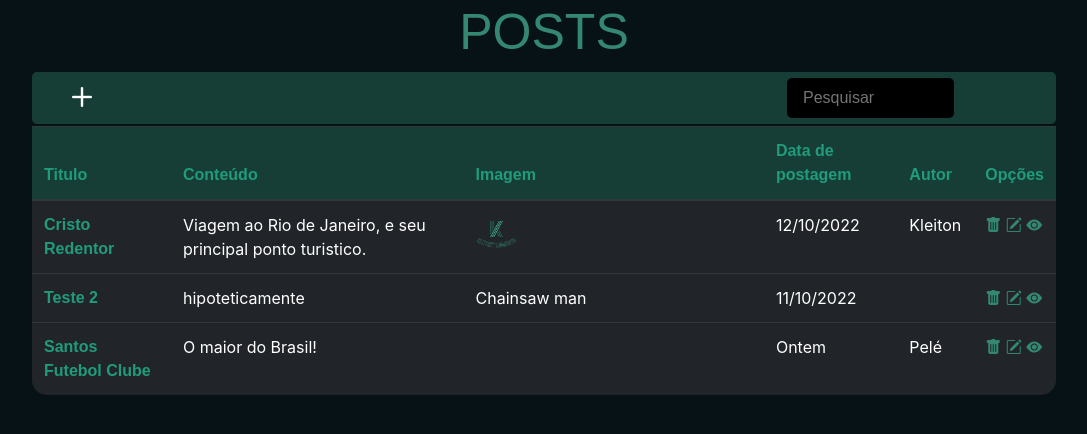
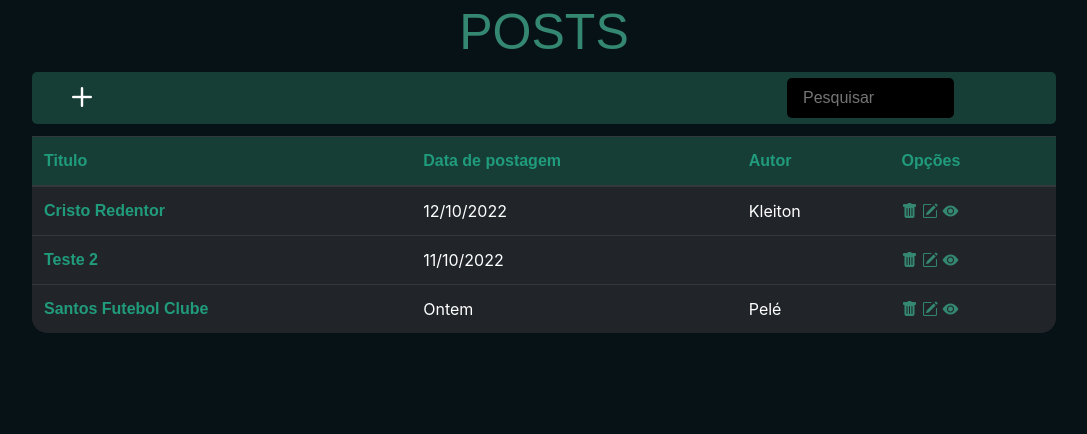
Before and after one commit to KleitonEwerton/kletretenimento, a PHP site: page /app/views/site/listaposts.html in a window 1280 px wide. Shown: the top 434 px of the page, without its empty margins (96-1183 px from the left). Run offline with PHP 8.4, Linux system fonts and the light colour scheme; some libraries are stand-ins or nearby versions; some web fonts are replaced.

Commit message:
Finaliza o esqueleto do form e a responsividade no site

```diff
--- a/app/views/site/listaposts.html
+++ b/app/views/site/listaposts.html
@@ -7,6 +7,7 @@
     <link href="../../../public/css/listaposts.css" rel="stylesheet">
     <link rel="stylesheet" href="https://cdn.jsdelivr.net/npm/bootstrap@4.1.3/dist/css/bootstrap.min.css" integrity="sha384-MCw98/SFnGE8fJT3GXwEOngsV7Zt27NXFoaoApmYm81iuXoPkFOJwJ8ERdknLPMO" crossorigin="anonymous">
     <link rel="stylesheet" href="https://cdn.jsdelivr.net/npm/bootstrap-icons@1.9.1/font/bootstrap-icons.css">
+    <script defer src="../../../public/js/listaposts.js"></script>
     <title>Document</title>
 </head>
 <body class="body">
@@ -19,22 +20,18 @@
             </ul>
         </div>
         <div class="table-container">
-         <table class="table table-hover table-dark tabela">
+         <table class="table table-hover table-dark table-responsive-sm tabela">
               <thead>
                 <tr>
                   <th scope="col">Titulo</th>
-                  <th scope="col">Conteúdo</th>
-                  <th scope="col">Imagem</th>
                   <th scope="col">Data de postagem</th>
                   <th scope="col">Autor</th>
                   <th scope="col">Opções</th>
                 </tr>
               </thead>
               <tbody>
-                <tr>
+                <tr class="table-itens">
                   <th scope="row">Cristo Redentor</th>
-                  <td><a>Viagem ao Rio de Janeiro, e seu principal ponto turistico.</a></td>
-                  <td><a><img class="image" src="../../../public/assets/logo.png"></a></td>
                   <td>12/10/2022</td>
                   <td><a>Kleiton</a</td>
                   <td class="icons">
@@ -42,12 +39,10 @@
                     <a href="#"><i class="bi bi-pencil-square"></i></a>
                     <a href="#"><i class="bi bi-eye-fill"></i></a>
                   </td>
-                  <td class="mbl-btn"><a href="#"><i class="bi bi-three-dots-vertical"></i></a></td>
+                  <td class="mbl-btn"><a href="#" id="three-dot-btn"><i class="bi bi-three-dots-vertical" ></i></a></td>
                 </tr>
-                <tr>
+                <tr class="table-itens">
                   <th scope="row">Teste 2</th>
-                  <td>hipoteticamente</td>
-                  <td>Chainsaw man</td>
                   <td>11/10/2022</td>
                   <td></td>
                   <td class="icons">
@@ -55,12 +50,10 @@
                     <a href="#"><i class="bi bi-pencil-square"></i></a>
                     <a href="#"><i class="bi bi-eye-fill"></i></a>
                   </td>
-                  <td class="mbl-btn"><a href="#"><i class="bi bi-three-dots-vertical"></i></a></td>
+                  <td class="mbl-btn"><a href="#" id="three-dot-btn"><i class="bi bi-three-dots-vertical"  ></i></a></td>
                 </tr>
-                <tr>
+                <tr class="table-itens">
                   <th scope="row">Santos Futebol Clube</th>
-                  <td>O maior do Brasil!</td>
-                  <td></td>
                   <td>Ontem</td>
                   <td>Pelé</td>
                   <td class="icons">
@@ -68,45 +61,60 @@
                     <a href="#"><i class="bi bi-pencil-square"></i></a>
                     <a href="#"><i class="bi bi-eye-fill"></i></a>
                   </td>
-                  <td class="mbl-btn"><a href="#"><i class="bi bi-three-dots-vertical"></i></a></td>
+                  <td class="mbl-btn"><a href="#" id="three-dot-btn"><i class="bi bi-three-dots-vertical" ></i></a></td>
                  </tr>
              </tbody>
          </table>
         </div>
     </div>
+    <div class="form-list" style="display: none;">
+     <form class="add-form" >
+         <label for="Usuário"></label>
+         <input type="text" id="Usuário">
 
-    <form style="display: none;">
-        <table class="table table-hover table-dark form-table">
-            <thead>
-              <tr>
-                <th scope="col">#</th>
-                <th scope="col">First</th>
-                <th scope="col">Last</th>
-                <th scope="col">Handle</th>
-              </tr>
-            </thead>
-            <tbody>
-              <tr>
-                <th scope="row">1</th>
-                <td>Mark</td>
-                <td>Otto</td>
-                <td>@mdo</td>
-              </tr>
-              <tr>
-                <th scope="row">2</th>
-                <td>Jacob</td>
-                <td>Thornton</td>
-                <td>@fat</td>
-              </tr>
-              <tr>
-                <th scope="row">3</th>
-                <td>Larry</td>
-                <td>the Bird</td>
-                <td>@twitter</td>
-               </tr>
-           </tbody>
-       </table>
-    </form>
+         <label for="Titulo"></label>
+         <input type="text" id="Titulo">
+
+         <input class="input-image" type="file" onchange="readURL(this)" accept="image/*">
+
+         <label for="post"></label>
+         <textarea type="text" id="post" rows="10" cols="30">
+
+         <button id="confirm-btn">Adicionar</button>
+     </form>
+     <form class="view-form">
+          <select>
+              <option></option>
+              <option></option>
+              <option></option>
+              <option></option>
+          </select>
+          <button id="view-btn" href="#"></button>
+     </form>
+     <form class="delete-form">
+          <select>
+            <option>1</option>
+            <option>2</option>
+            <option>3</option>
+            <option>4</option>
+          </select>
+        <button id="del-btn"></button>
+        <div class="confirmation-container">
+          <p>Tem certeza que deseja excluir o post? Tal ação não pode ser desfeita!</p>
+          <button id="yes-btn" class="yes"></button>
+          <button id="no-btn" class="no"></button>
+        </div>
+     </form>
+     <form class="edit-form">
+        <select>
+          <option>1</option>
+          <option>2</option>
+          <option>3</option>
+          <option>4</option>
+        </select>
+        <button id="edit-btn"></button>
+     </form>
+    </div>
 
 
   <script src="https://code.jquery.com/jquery-3.3.1.slim.min.js" integrity="sha384-q8i/X+965DzO0rT7abK41JStQIAqVgRVzpbzo5smXKp4YfRvH+8abtTE1Pi6jizo" crossorigin="anonymous"></script>
--- a/public/css/listaposts.css
+++ b/public/css/listaposts.css
@@ -34,7 +35,7 @@
     margin-top: 15px;
     border-radius: 5px;
     width: 100%;
-    height: 10%;
+    height: 15%;
 
     animation-name: fade-movement;
     animation-duration: 0.5s;
@@ -72,6 +73,7 @@
 
 .tabela{
     border-radius: 15px;
+    margin-top: 10px;
 
     animation-name: fade-movement;
     animation-duration: 0.5s;
@@ -131,8 +133,8 @@
 }
 
 .image{
-    width: 15%;
-    height: 15%;
+    width: 25%;
+    height: 25%;
 }
 .lista-posts h1{
     font-family: 'Montserrat', sans-serif;
--- /dev/null
+++ b/public/js/listaposts.js
@@ -0,0 +1,10 @@
+let mblBtn = document.querySelector("#three-dot-btn");
+let icons = document.querySelector('.icons');
+
+mblBtn.addEventListener('click', () =>{
+    if(icons.style.display == "flex"){
+        icons.style.display = "none";
+    }else{
+        icons.style.display = "flex";
+    }
+})
```
Also changed, not shown: other parts of public/css/listaposts.css (+38 -1 lines).
